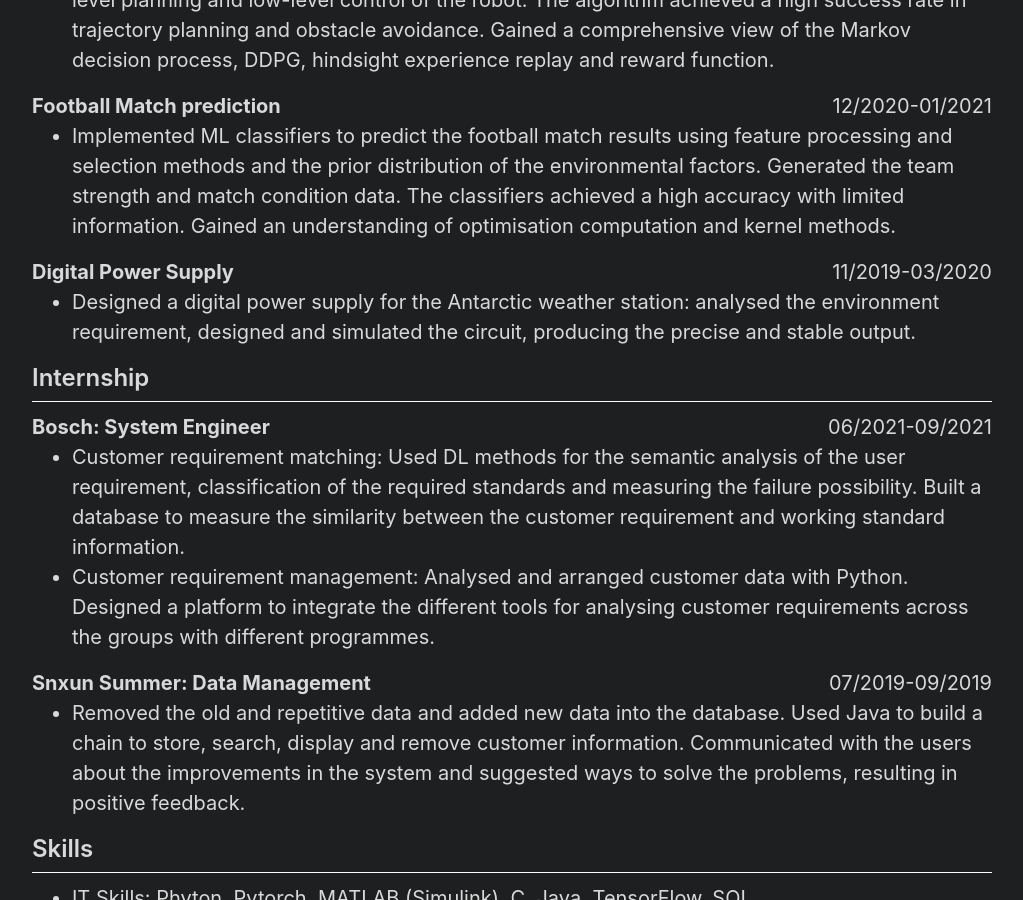
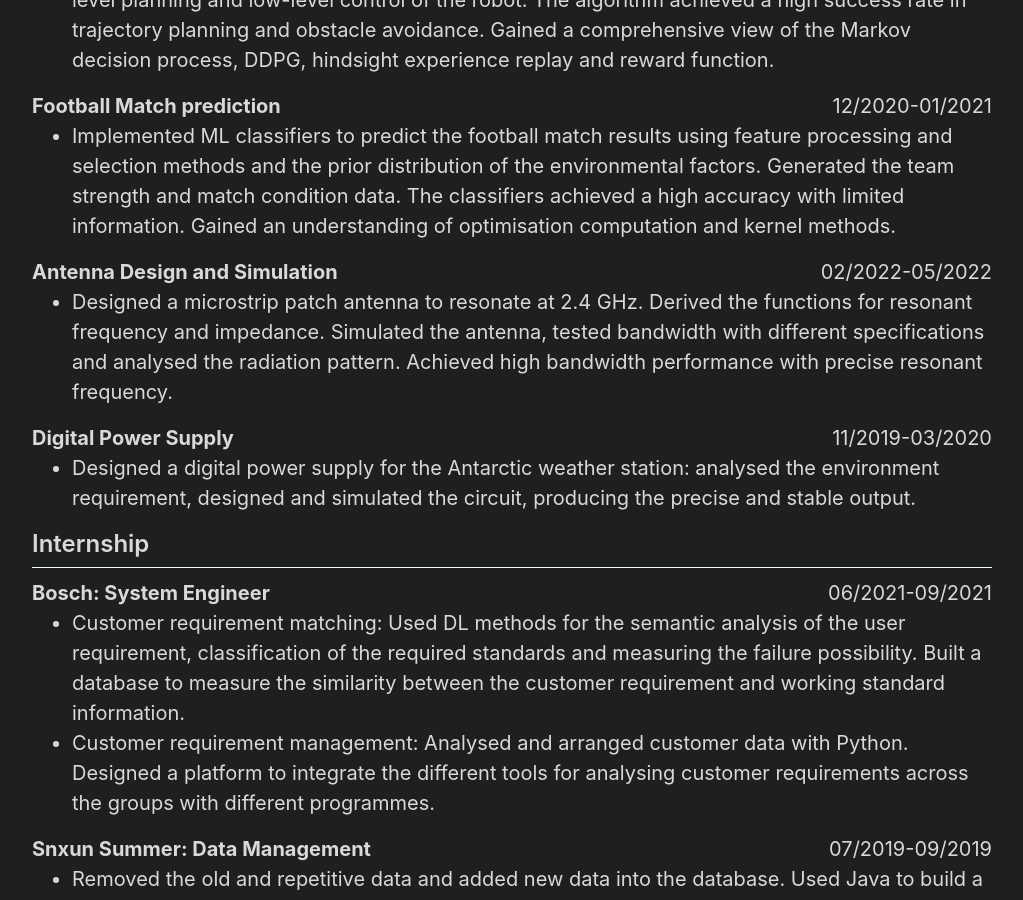
Before and after one commit to Zhao-Mingyang/zhao-mingyang.github.io, a Jekyll site: the page built from about.md, in a window 1280 px wide and 900 px high, scrolled down 1302 px. Shown: the whole window, without its empty margins (128-1151 px from the left). Built offline with Jekyll 4.4.1, drawn with Linux system fonts in a browser that asks for light colours.

Commit message:
Update default.html

```diff
--- a/_layouts/default.html
+++ b/_layouts/default.html
@@ -65,6 +65,13 @@
 	distribution of the environmental factors. Generated the team strength and match condition data. The classifiers achieved a high
 	accuracy with limited information. Gained an understanding of optimisation computation and kernel methods. <br>
 		     </li> </ul>
+
+	<div style="float:left; text-align:left"> <b> Antenna Design and Simulation  </b> </div>
+		     <div style="float:right; text-align:right">  02/2022-05/2022 </div> <br>
+	<ul> <li> Designed a microstrip patch antenna to resonate at 2.4 GHz. Derived the functions for resonant frequency and impedance.
+		Simulated the antenna, tested bandwidth with different specifications and analysed the radiation pattern. Achieved high bandwidth
+		performance with precise resonant frequency.
+		</li> </ul>
 
 	<div style="float:left; text-align:left"> <b> Digital Power Supply  </b> </div>
 		     <div style="float:right; text-align:right">  11/2019-03/2020 </div> <br>
```
